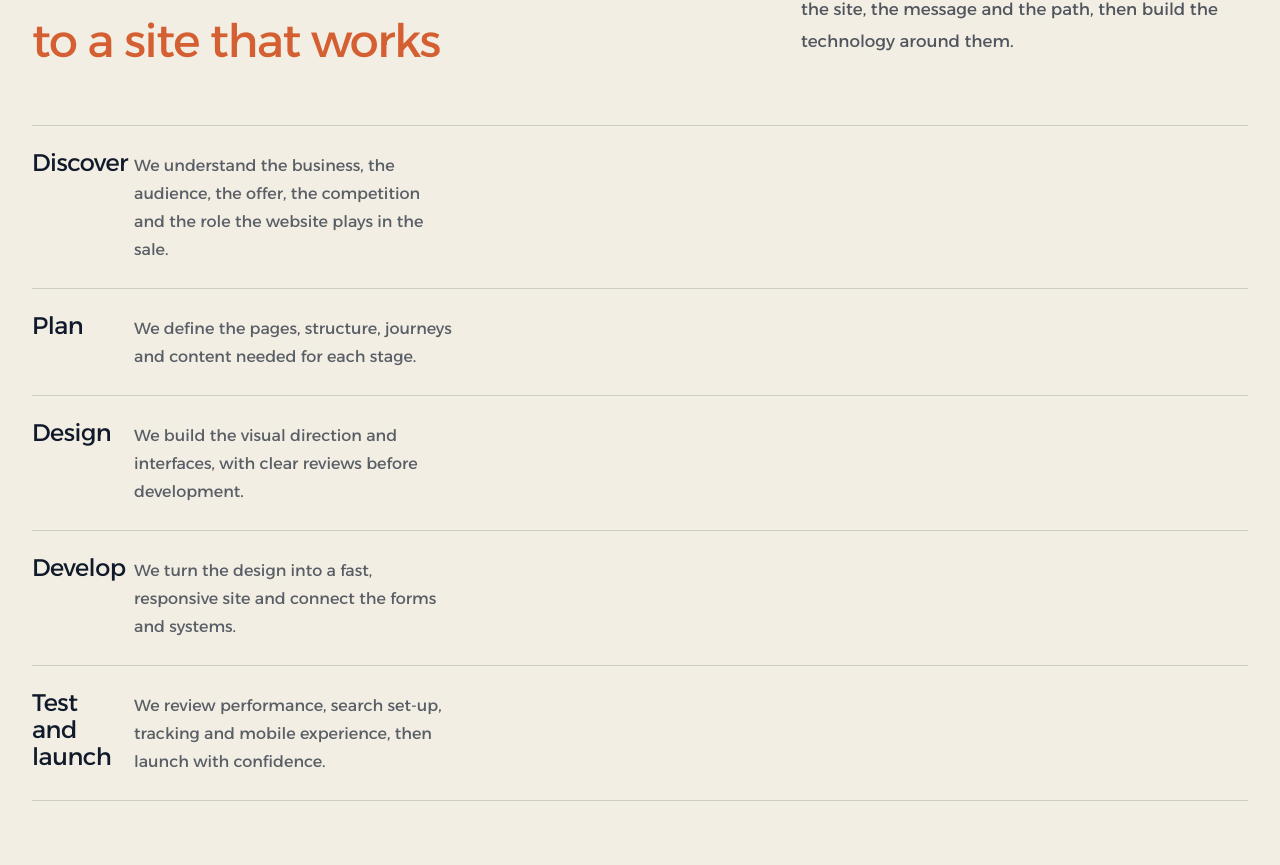
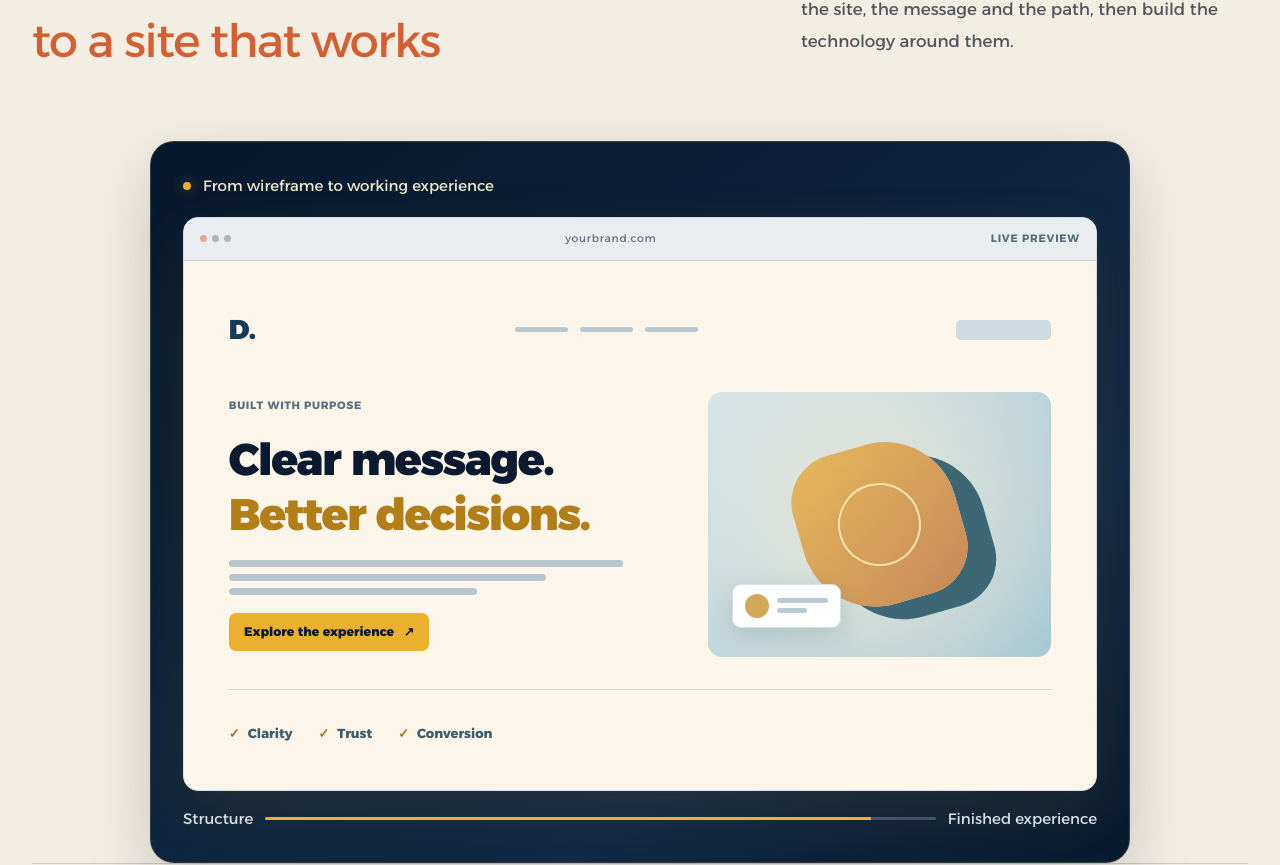
Before and after one commit to mohammedrashad2011-ui/Dewank-2026-website, a Next.js app: page /en/website-design in a window 1280 px wide. Shown: the part 8379-9244 px from the top of the page. Built offline with nearby package versions, Linux system fonts and the light colour scheme.

Commit message:
Add progressive website motion to en process section

```diff
--- a/app/(en)/en/website-design/page.tsx
+++ b/app/(en)/en/website-design/page.tsx
@@ -1,3 +1,4 @@
+import { WebsiteBuildMotion } from "../../../components/website-build-motion";
 import Link from "next/link";
 import { enMetadata } from "../_en/metadata";
 import { Footer } from "../_en/parity/footer";
@@ -225,6 +226,7 @@ export default function WebsiteDesignPage() {
 
       <section className="wd-method shell" id="process">
         <div className="wd-section-head"><div><span className="wd-label">How we work</span><h2>From the business goal<br /><em>to a site that works</em></h2></div><p>We do not start with colours. We start with the role of the site, the message and the path, then build the technology around them.</p></div>
+        <WebsiteBuildMotion locale="en" />
         <div className="wd-method-list">{process.map((step, index) => <div key={step[0]}><h3>{step[0]}</h3><p>{step[1]}</p></div>)}</div>
       </section>
 
```
